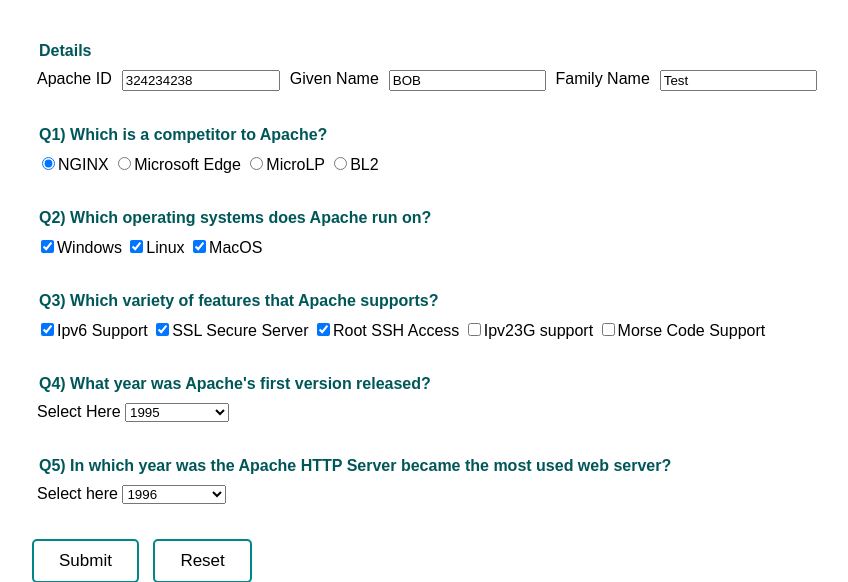
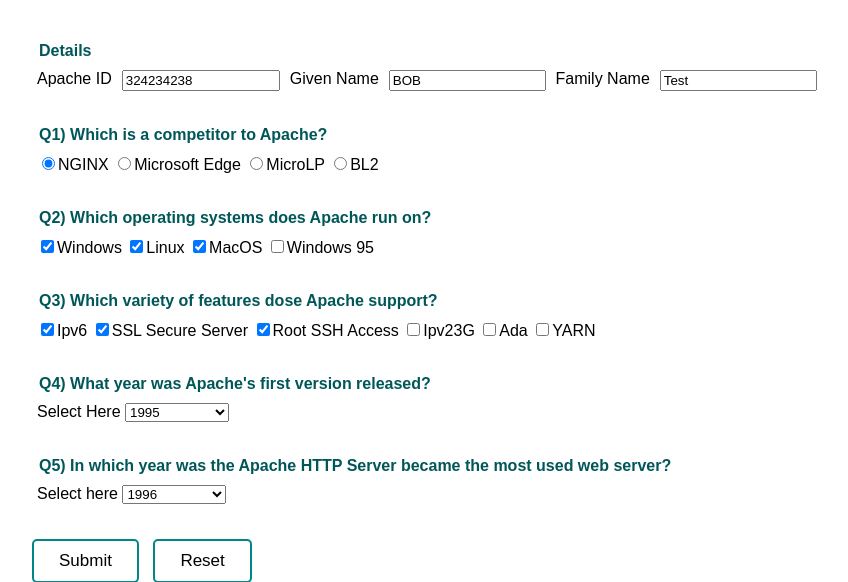
Before and after one commit to BossEliminated/COS10026-A2-Project, a PHP site: page /quiz.php in a window 1280 px wide. Shown: the part 271-853 px from the top of the page, without its empty margins (213-1061 px from the left). Run offline with PHP 8.4, Linux system fonts and the light colour scheme.

Commit message:
Question fix

```diff
--- a/markquiz.php
+++ b/markquiz.php
@@ -296,7 +296,7 @@ function print_attempts($validated_post_id_values_array) {
 
 $post_id_inputs = ['ID','given_name','family_name'];
 $post_question_inputs = ['quiz-question-1','quiz-question-2','quiz-question-3','quiz-question-4','quiz-question-5'];
-$answers = ['NGINX',['Windows','Linux', 'MacOS'],['Ipv6_Support','SSL_Secure_Server', 'Root_SSH_Access'],'1995','1996'];
+$answers = ['NGINX',['Windows','Linux', 'MacOS'],['Ipv6','SSL_Secure_Server', 'Root_SSH_Access'],'1995','1996'];
 $post_id_values_array = get_post_values($post_id_inputs);
 
 if (!fallback_count($post_id_values_array) == count($post_id_values_array)) {
--- a/quiz.php
+++ b/quiz.php
@@ -30,14 +30,16 @@
           <label><input type="checkbox" name="quiz-question-2[]" value="Windows" checked />Windows</label>
           <label><input type="checkbox" name="quiz-question-2[]" value="Linux" checked />Linux</label>
           <label><input type="checkbox" name="quiz-question-2[]" value="MacOS" checked />MacOS</label>
+          <label><input type="checkbox" name="quiz-question-2[]" value="Windows_95" />Windows 95</label>
         </fieldset>
         <fieldset class="quiz-fieldset">
-          <legend class="quiz-question">Q3) Which variety of features that Apache supports?</legend>
-          <label><input type="checkbox" name="quiz-question-3[]" value="Ipv6_Support" checked />Ipv6 Support</label>
+          <legend class="quiz-question">Q3) Which variety of features dose Apache support?</legend>
+          <label><input type="checkbox" name="quiz-question-3[]" value="Ipv6" checked />Ipv6</label>
           <label><input type="checkbox" name="quiz-question-3[]" value="SSL_Secure_Server" checked />SSL Secure Server</label>
           <label><input type="checkbox" name="quiz-question-3[]" value="Root_SSH_Access" checked />Root SSH Access</label>
-          <label><input type="checkbox" name="quiz-question-3[]" value="Ipv23G_support" />Ipv23G support</label>
-          <label><input type="checkbox" name="quiz-question-3[]" value="Morse_Code_Support" />Morse Code Support</label>
+          <label><input type="checkbox" name="quiz-question-3[]" value="Ipv23G" />Ipv23G</label>
+          <label><input type="checkbox" name="quiz-question-3[]" value="Ada" />Ada</label>
+          <label><input type="checkbox" name="quiz-question-3[]" value="YARN" />YARN</label>
         </fieldset>
         <fieldset class="quiz-fieldset">
           <legend class="quiz-question">Q4) What year was Apache's first version released?</legend>
```
